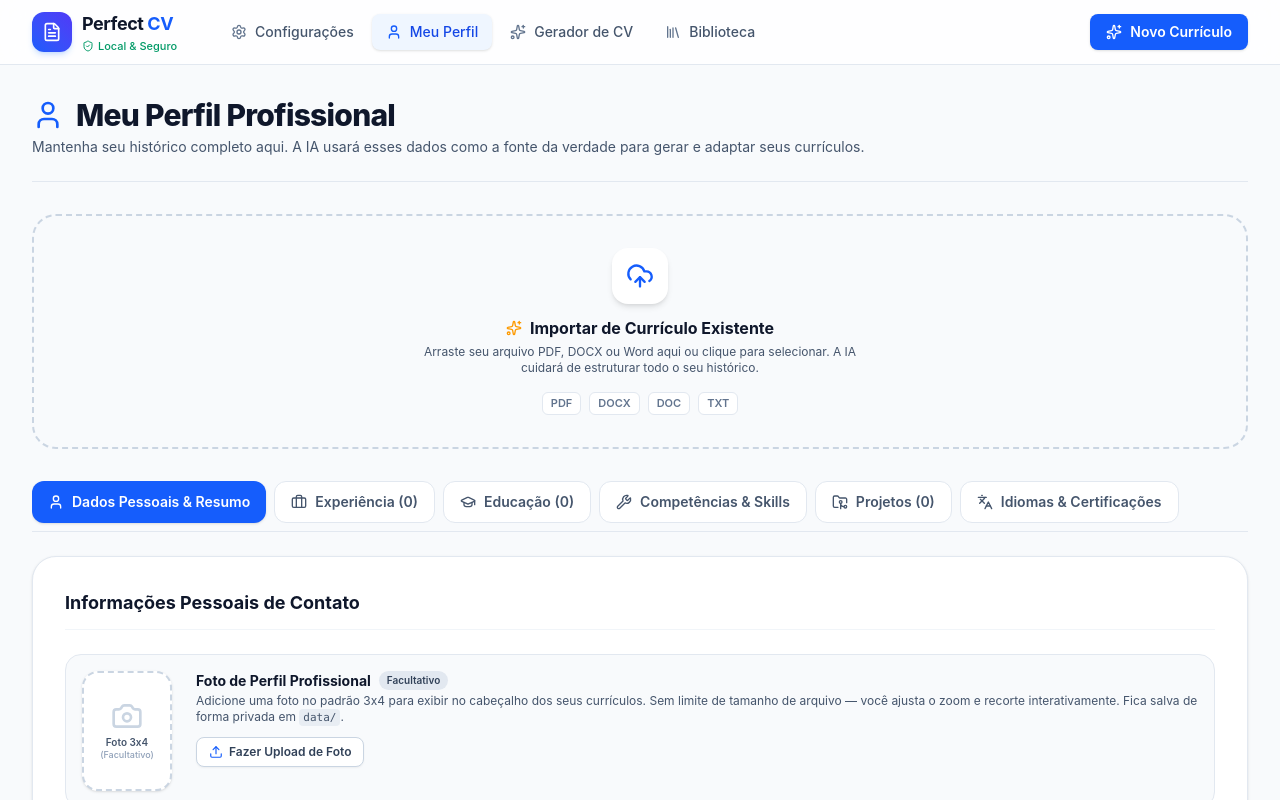
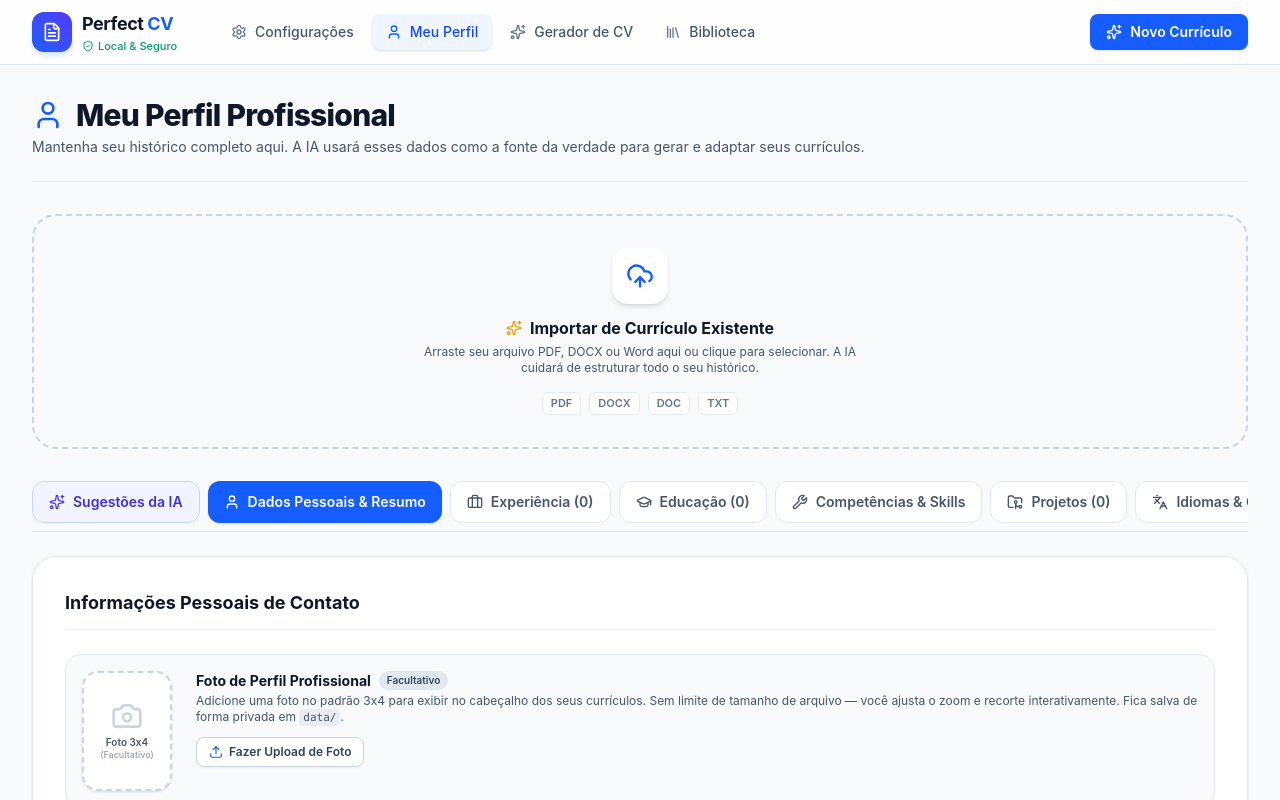
Before and after one commit to davijmc/perfect-cv, a Next.js app: page /profile in a window 1280 px wide. Shown: the top 800 px of the page. Built offline with nearby package versions, Linux system fonts and the light colour scheme.

Commit message:
feat(profile): integra aba de sugestoes da IA no ProfileForm com autosave

```diff
--- a/components/profile/profile-form.tsx
+++ b/components/profile/profile-form.tsx
@@ -22,8 +22,18 @@ import {
   Loader2,
   Crop
 } from 'lucide-react';
-import { UserProfile, ExperienceItem, EducationItem, ProjectItem, CertificationItem, LanguageItem } from '@/lib/ai/schemas';
+import {
+  UserProfile,
+  ExperienceItem,
+  EducationItem,
+  ProjectItem,
+  CertificationItem,
+  LanguageItem,
+  ProfileSuggestionItem
+} from '@/lib/ai/schemas';
 import { PhotoCropModal } from './photo-crop-modal';
+import { ProfileSuggestionsTab } from './profile-suggestions-tab';
+import { applySuggestionToProfile, revertSuggestionFromProfile } from '@/lib/profile/suggestion-applier';
 
 interface ProfileFormProps {
   initialProfile: UserProfile;
@@ -33,7 +43,7 @@ interface ProfileFormProps {
 
 export function ProfileForm({ initialProfile, onSave, isSaving }: ProfileFormProps) {
   const [profile, setProfile] = useState<UserProfile>(initialProfile);
-  const [activeTab, setActiveTab] = useState<'personal' | 'experience' | 'education' | 'skills' | 'projects' | 'other'>('personal');
+  const [activeTab, setActiveTab] = useState<'suggestions' | 'personal' | 'experience' | 'education' | 'skills' | 'projects' | 'other'>('personal');
 
   const fileInputRef = React.useRef<HTMLInputElement>(null);
   const [isUploadingPhoto, setIsUploadingPhoto] = useState(false);
@@ -302,13 +312,26 @@ export function ProfileForm({ initialProfile, onSave, isSaving }: ProfileFormPro
     setProfile({ ...profile, certifications: profile.certifications.filter((_, i) => i !== index) });
   };
 
+  const handleApplySuggestion = async (suggestion: ProfileSuggestionItem, customValue?: string) => {
+    const updated = applySuggestionToProfile(profile, suggestion, customValue);
+    setProfile(updated);
+    await onSave(updated);
+  };
+
+  const handleRevertSuggestion = async (suggestion: ProfileSuggestionItem) => {
+    const reverted = revertSuggestionFromProfile(profile, suggestion);
+    setProfile(reverted);
+    await onSave(reverted);
+  };
+
   const tabs = [
-    { id: 'personal', label: 'Dados Pessoais & Resumo', icon: User },
-    { id: 'experience', label: `Experiência (${profile.experiences.length})`, icon: Briefcase },
-    { id: 'education', label: `Educação (${profile.education.length})`, icon: GraduationCap },
-    { id: 'skills', label: 'Competências & Skills', icon: Wrench },
-    { id: 'projects', label: `Projetos (${profile.projects.length})`, icon: FolderGit2 },
-    { id: 'other', label: 'Idiomas & Certificações', icon: Languages },
+    { id: 'suggestions', label: 'Sugestões da IA', icon: Sparkles, isHighlight: true },
+    { id: 'personal', label: 'Dados Pessoais & Resumo', icon: User, isHighlight: false },
+    { id: 'experience', label: `Experiência (${profile.experiences.length})`, icon: Briefcase, isHighlight: false },
+    { id: 'education', label: `Educação (${profile.education.length})`, icon: GraduationCap, isHighlight: false },
+    { id: 'skills', label: 'Competências & Skills', icon: Wrench, isHighlight: false },
+    { id: 'projects', label: `Projetos (${profile.projects.length})`, icon: FolderGit2, isHighlight: false },
+    { id: 'other', label: 'Idiomas & Certificações', icon: Languages, isHighlight: false },
   ];
 
   return (
@@ -323,13 +346,17 @@ export function ProfileForm({ initialProfile, onSave, isSaving }: ProfileFormPro
               key={tab.id}
               type="button"
               onClick={() => setActiveTab(tab.id as any)}
-              className={`flex items-center gap-2 rounded-xl px-4 py-2.5 text-xs sm:text-sm font-semibold whitespace-nowrap transition-all ${
+              className={`flex items-center gap-2 rounded-xl px-4 py-2.5 text-xs sm:text-sm font-semibold whitespace-nowrap transition-all cursor-pointer ${
                 isActive
-                  ? 'bg-blue-600 text-white shadow-sm'
+                  ? tab.isHighlight
+                    ? 'bg-gradient-to-r from-indigo-600 to-purple-600 text-white shadow-sm ring-2 ring-indigo-500/20'
+                    : 'bg-blue-600 text-white shadow-sm'
+                  : tab.isHighlight
+                  ? 'bg-indigo-50/70 text-indigo-700 border border-indigo-200 hover:bg-indigo-100/70'
                   : 'bg-white text-slate-600 border border-slate-200 hover:bg-slate-50 hover:text-slate-900'
               }`}
             >
-              <Icon className="h-4 w-4" />
+              <Icon className={`h-4 w-4 ${tab.isHighlight && !isActive ? 'text-indigo-600' : ''}`} />
               <span>{tab.label}</span>
             </button>
           );
@@ -338,6 +365,15 @@ export function ProfileForm({ initialProfile, onSave, isSaving }: ProfileFormPro
 
       {/* Conteúdo da Aba Ativa */}
       <div className="rounded-3xl border border-slate-200 bg-white p-6 sm:p-8 shadow-sm">
+        {/* ABA: SUGESTÕES DA IA */}
+        {activeTab === 'suggestions' && (
+          <ProfileSuggestionsTab
+            profile={profile}
+            onApplySuggestion={handleApplySuggestion}
+            onRevertSuggestion={handleRevertSuggestion}
+          />
+        )}
+
         {/* ABA: DADOS PESSOAIS */}
         {activeTab === 'personal' && (
           <div className="space-y-6">
```
Also changed, not shown: 1 other file (tests, documents, lock files or other folders).
